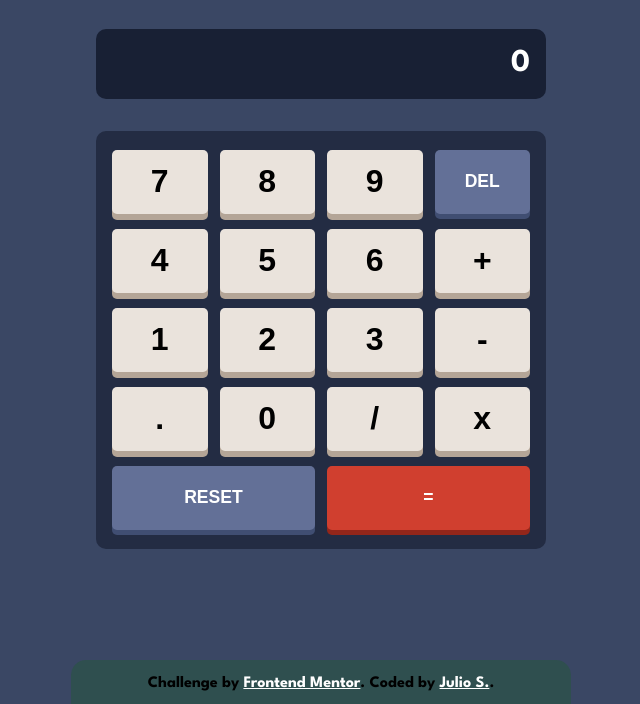
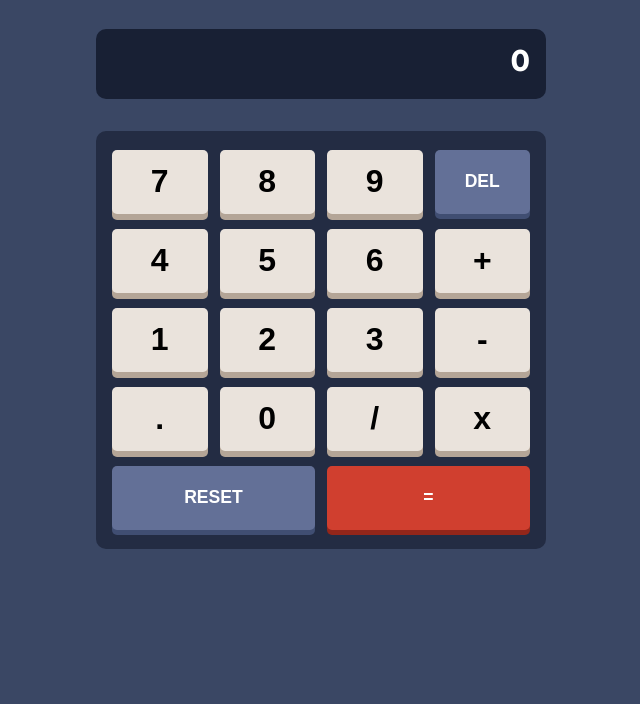
Before and after one commit to Julius-Sol/calculator-app, a website built with Vite: page index.html in a window 1280 px wide. Shown: the part 96-800 px from the top of the page, without its empty margins (319-959 px from the left). Built offline with nearby package versions, Linux system fonts and the light colour scheme.

Commit message:
Update READ.ME

```diff
--- a/index.html
+++ b/index.html
@@ -14,26 +14,6 @@
 
     <title>Frontend Mentor | Calculator app</title>
 
-    <!-- Feel free to remove these styles or customise in your own stylesheet 👍 -->
-    <style>
-      .attribution {
-        font-size: 16px;
-        text-align: center;
-        position:absolute;
-        width: 500px;
-        bottom:0px;
-        right:25%;
-        left:50%;
-        margin-left:-250px;
-        background-color: darkslategrey;
-        padding-top: 1rem;
-        border-radius: 15px 15px 0 0;
-        padding-bottom: .8rem;
-      }
-      .attribution a {
-        color:white;
-      }
-    </style>
   </head>
   <body>
     <div class="calc-wrapper">
@@ -78,7 +58,7 @@
       </div>
     </div>
 
-    <div class="attribution">Challenge by <a href="https://www.frontendmentor.io?ref=challenge" target="_blank">Frontend Mentor</a>. Coded by <a href="#">Julio S.</a>.</div>
+
     <script src="./theme.js"></script>
     <script src="./calculator.js"></script>
   </body>
```
Also changed, not shown: README.md, 1 other file.
